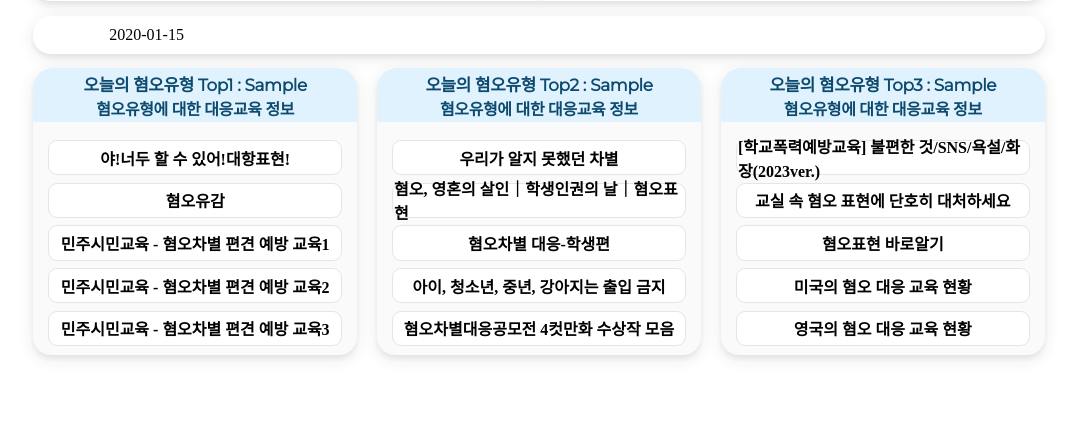
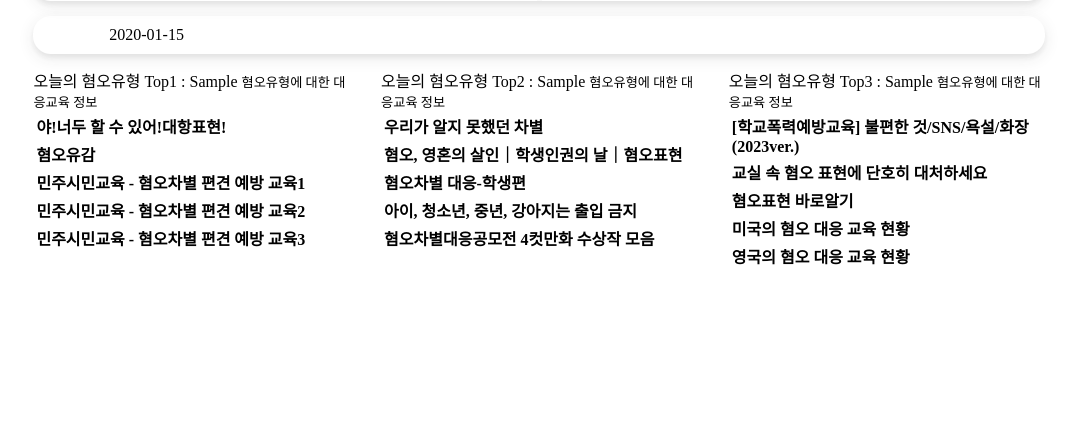
Before and after one commit to Team6-basic/django-web, a Django app: template templates/hopecharm/detail.html in a window 1280 px wide. Shown: the part 581-1018 px from the top of the page, without its empty margins (101-1178 px from the left). After the commit the page ends 846 px from the top, so only its background shows below. Run offline with Django 4.2, Linux system fonts and the light colour scheme; the template is opened without the code that fills it: most values are stand-ins (such as "Sample title", 1, 10 or a date in 2020); parts of the project's set-up code (start-up, migrations or seed data) failed here and were passed over.

Commit message:
Update front-end

```diff
--- a/static/styles.css
+++ b/static/styles.css
@@ -697,45 +679,5 @@ flex-direction:row;
 justify-content: space-between;
 }
 .edu{
-width:32%;
-/* Auto layout */
-display: flex;
-flex-direction: column;
-align-items: center;
-gap: 12.13px;
-isolation: isolate;
-background: #FAFAFA;
-border-radius:18px;
-box-shadow: 0px 4px 4px rgba(51, 51, 51, 0.06), 0px 4px 16px rgba(51, 51, 51, 0.1);
+width:43ex;
 }
-.rel_edu{
-	box-sizing: border-box;
-    display: flex;
-    align-items: center;
-    justify-content: space-around;
-    gap: 40px;
-    position: relative;
-    width: 40ex;
-    height: 4.8ex;
-    background: #FFFFFF;
-    border: 0.758076px solid #E5E5E5;
-    border-radius: 9.09691px;
-	margin-bottom:1ex;
-}
-.edu_title{
-	display:flex;
-	flex-direction: column;
-	align-items:center;
-	justify-content: center;
-	width:100%;
-	height:6ex;
-	border-radius:20px 20px 0px 0px;
-	background-color:#e0f2fe;
-	font-size: 2.3ex;
-	font-family: 'Montserrat';
-    font-style: normal;
-	color: #0c4a6e;
-	font-weight: 800;
-	margin-bottom:0.5ex;
-	letter-spacing: -0.02em;
-  }
```
Also changed, not shown: other parts of static/styles.css (+7 -25 lines), hopecharm/views.py (+18 -155 lines), templates/hopecharm/main.html (+3 -5 lines).
